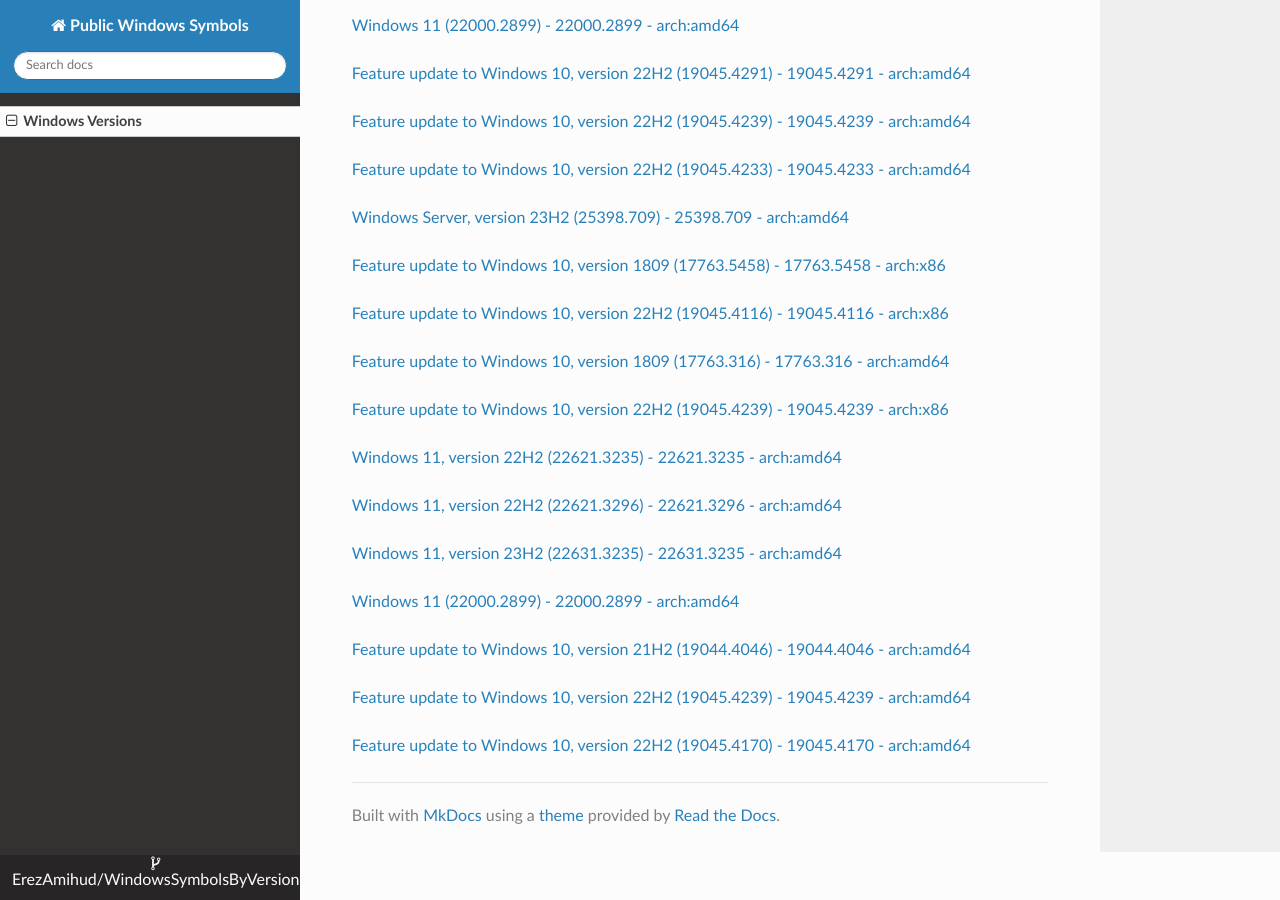
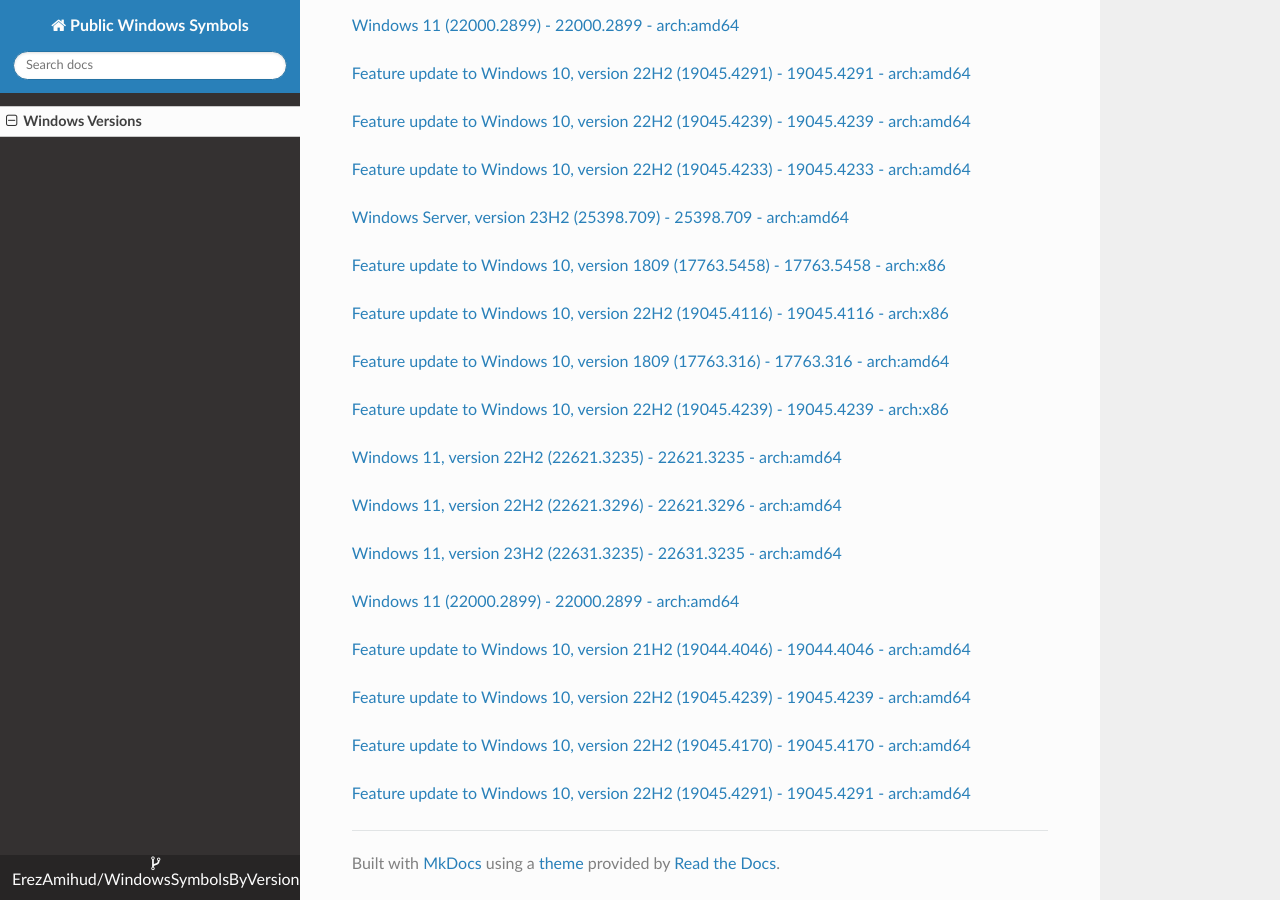
Before and after one commit to ErezAmihud/WindowsSymbolsByVersion, an MkDocs documentation site: the page built from docs/index.md, in a window 1280 px wide and 900 px high, scrolled down 16901 px. Built offline with MkDocs 1.6.1, drawn with Linux system fonts in a browser that asks for light colours; nearby versions of some CDN libraries.

Commit message:
Automated commit, add manifest for f4fcb90a-fde2-4bfa-8fc7-84ff8628643d

```diff
--- a/docs/index.md
+++ b/docs/index.md
@@ -919,3 +919,6 @@
 
 
 [Feature update to Windows 10, version 22H2 (19045.4170) - 19045.4170 - arch:amd64](https://github.com/ErezAmihud/WindowsSymbolsByVersion/blob/main/manifests/3ce84465-3024-4b40-8747-ef5afd25644f.manifest)
+
+
+[Feature update to Windows 10, version 22H2 (19045.4291) - 19045.4291 - arch:amd64](https://github.com/ErezAmihud/WindowsSymbolsByVersion/blob/main/manifests/f4fcb90a-fde2-4bfa-8fc7-84ff8628643d.manifest)
```
Also changed, not shown: process_builds.json (+1 -1 lines).
